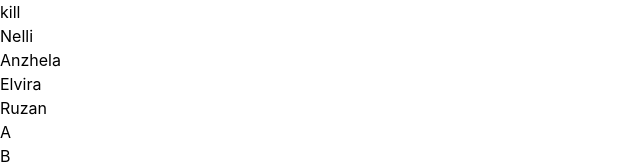
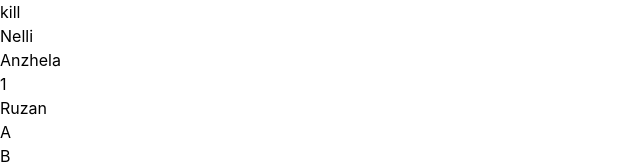
Before and after one commit to vardannm/automation, a React (Vite) app: page / in a window 1280 px wide. Shown: the top 164 px of the page, without its empty margins (0-640 px from the left). Built offline with nearby package versions, Linux system fonts and the light colour scheme.

Commit message:
change Elvira in 1

```diff
--- a/src/App.jsx
+++ b/src/App.jsx
@@ -14,7 +14,7 @@ function App() {
 
 <p>Nelli</p>
 <p>Anzhela</p>
-      <p>Elvira</p>
+      <p>1</p>
 
         <p>Ruzan</p>
         <ul>
```
